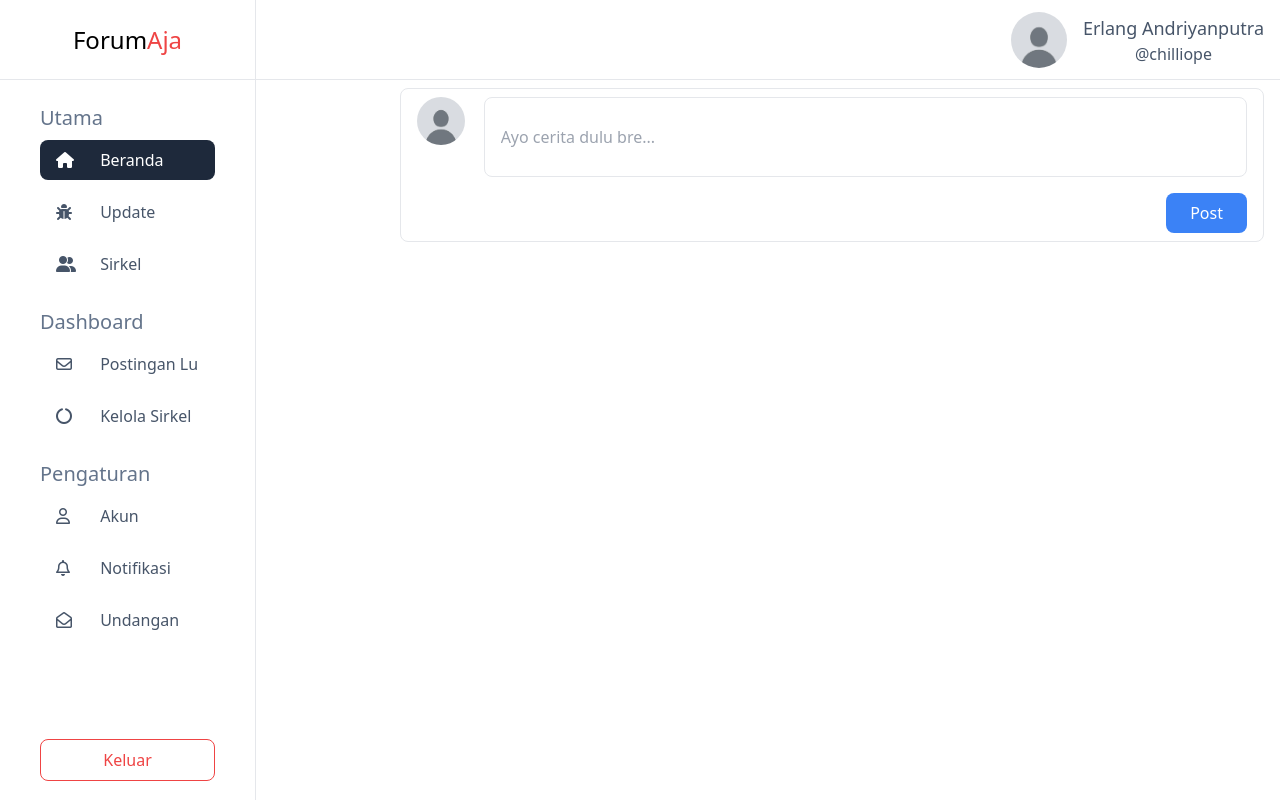
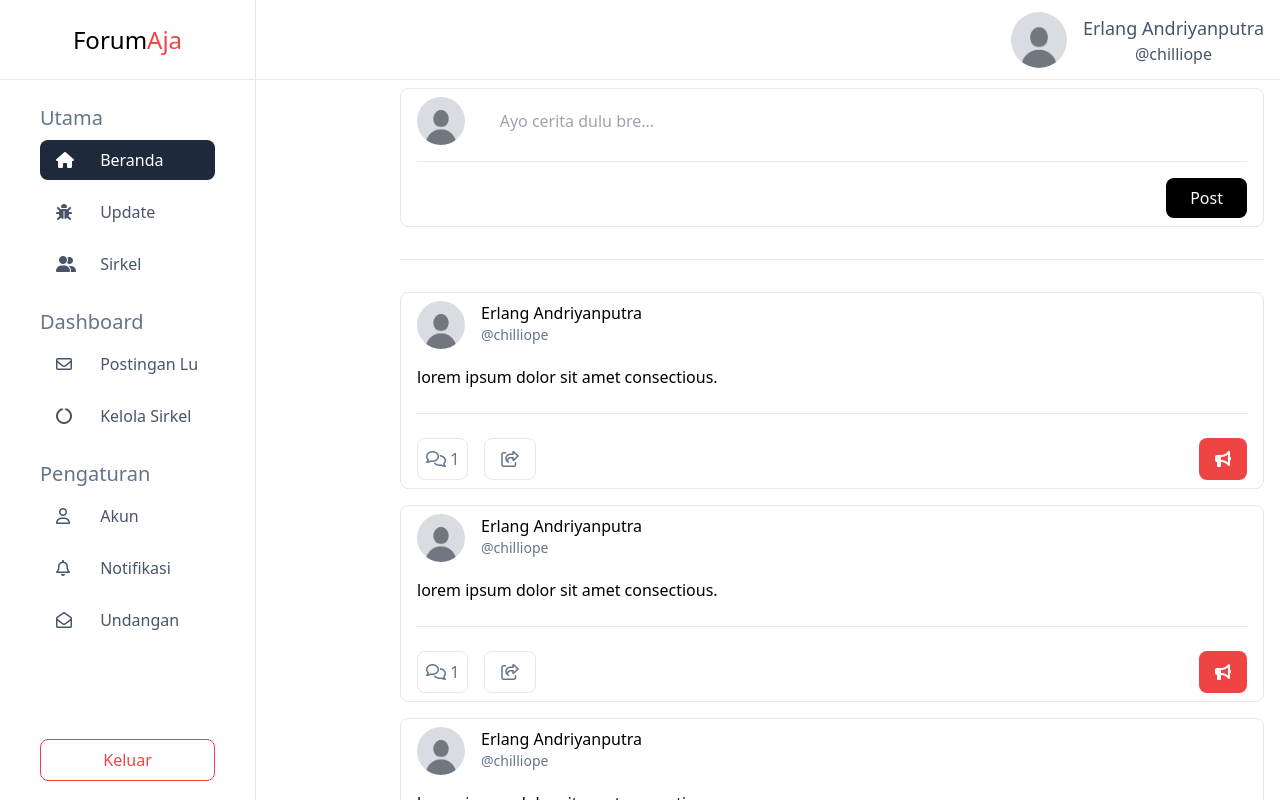
Before and after one commit to Chilliope/fe-forum-vue, a Vue app: page / in a window 1280 px wide. Shown: the top 800 px of the page. Built offline with nearby package versions, Linux system fonts and the light colour scheme.

Commit message:
benerin halaman utama

```diff
--- a/src/views/Index.vue
+++ b/src/views/Index.vue
@@ -1,15 +1,42 @@
 <template>
     <div class="px-4 py-2">
         <form action="" class="border px-4 py-2 rounded-lg flex flex-col">
-            <div class="flex gap-2">
+            <div class="flex gap-2 border-b pb-4">
                 <div class="w-16">
                     <img :src="'default.jpg'" alt="" class="w-12 h-12 rounded-full">
                 </div>
-                <input type="text" class="border w-full h-20 rounded-lg px-4 outline-none" placeholder="Ayo cerita dulu bre...">
+                <input type="text" class="w-full rounded-lg px-4 outline-none" placeholder="Ayo cerita dulu bre...">
             </div>
             <div class="flex justify-end">
-                <button class="bg-blue-500 text-white rounded-lg px-6 py-2 mt-4">Post</button>
+                <button class="bg-black hover:bg-slate-700 hover:duration-150 text-white rounded-lg px-6 py-2 mt-4">Post</button>
             </div>
         </form>
+
+        <hr class="my-6 lg:my-8">
+
+        <div class="flex flex-col gap-4">
+            <div class="border w-full h-max rounded-lg px-4 py-2" v-for="item in 10" :key="item">
+                <div class="flex">
+                    <div class="w-16">
+                        <img :src="'default.jpg'" alt="" class="w-12 h-12 rounded-full">
+                    </div>
+                    <div class="flex flex-col">
+                        <span>Erlang Andriyanputra</span>
+                        <span class="text-slate-500 text-sm">@chilliope</span>
+                    </div>
+                </div>
+                <div class="mt-4">
+                    lorem ipsum dolor sit amet consectious.
+                </div>
+                <hr class="my-4 lg:my-6">
+                <div class="flex justify-between">
+                    <div class="flex gap-4">
+                        <router-link to="" class="text-slate-500 border px-2 py-2 rounded-lg"><i class="fa-regular fa-comments"></i> 1</router-link>
+                        <router-link to="" class="text-slate-500 border px-4 py-2 rounded-lg"><i class="fa-regular fa-share-from-square"></i></router-link>
+                    </div>
+                    <button class="bg-red-500 text-white px-4 py-2 rounded-lg hover:bg-red-400 hover:duration-150"><i class="fa-solid fa-bullhorn"></i></button>
+                </div>
+            </div>
+        </div>
     </div>
 </template>
```
